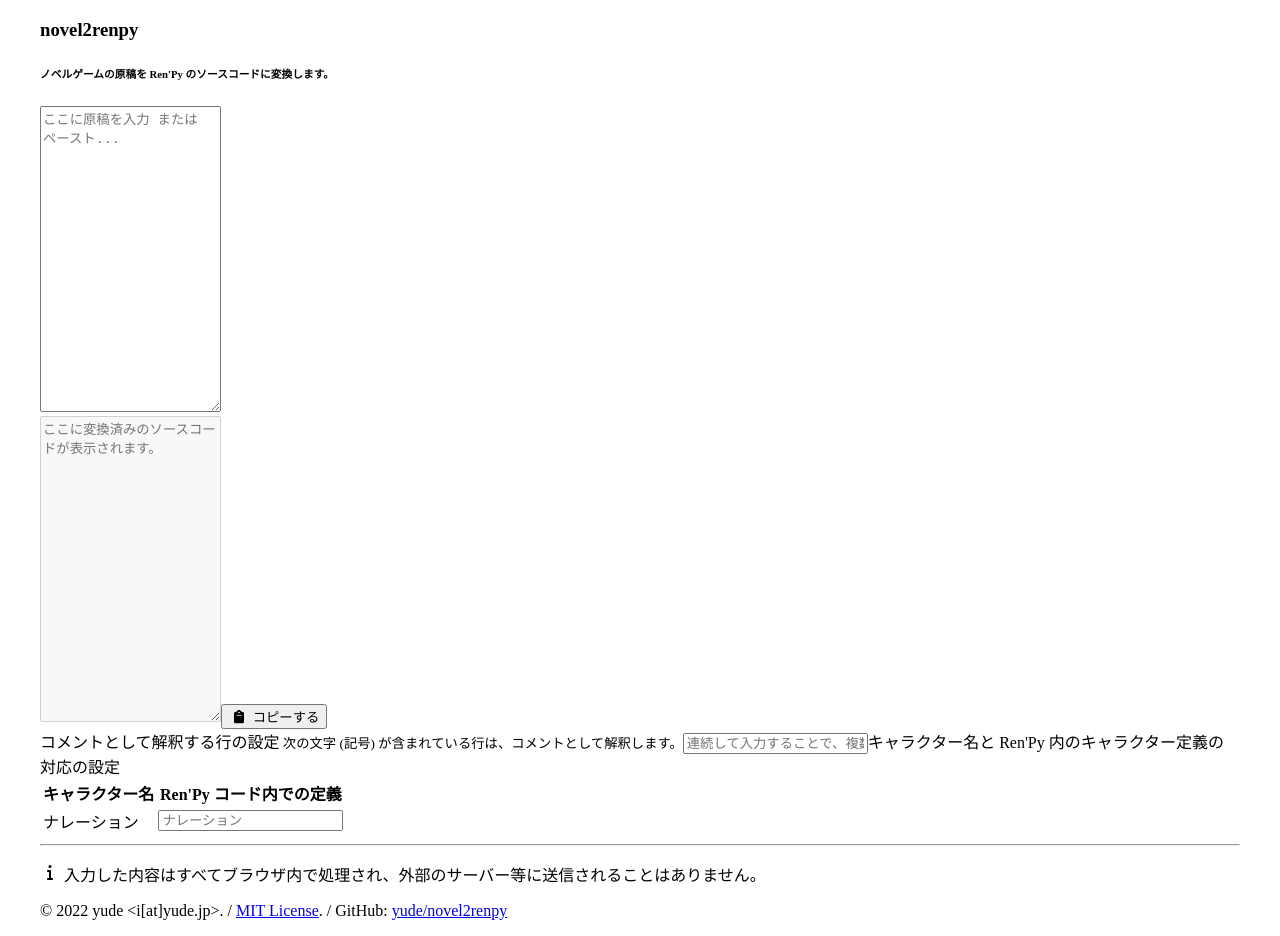
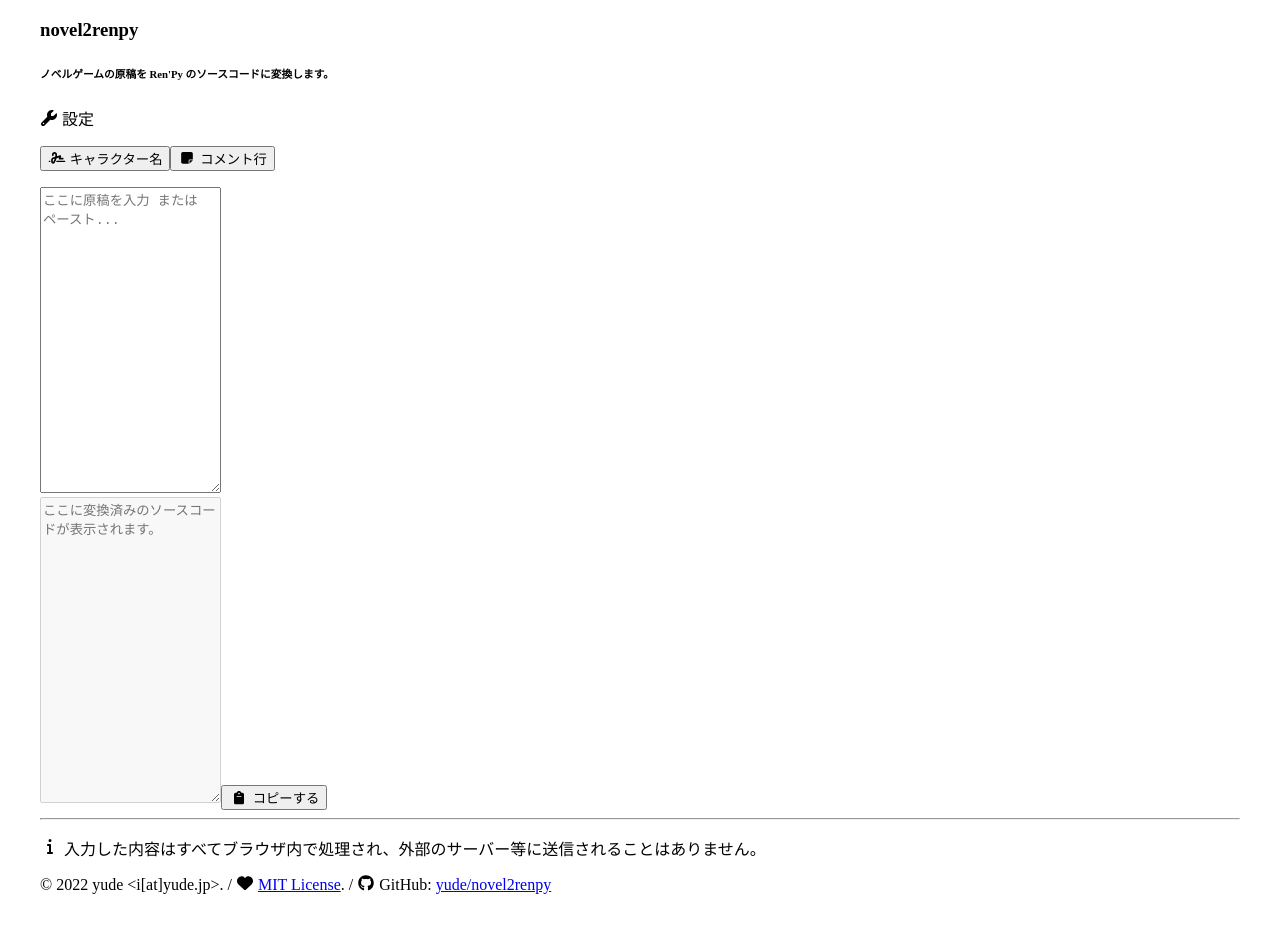
Before and after one commit to yude/novel2renpy, a Next.js app: page / in a window 1280 px wide. After the commit the page ends 910 px from the top, so only its background shows below. Built offline with nearby package versions, Linux system fonts and the light colour scheme.

Commit message:
feat: update styling

```diff
--- a/pages/index.tsx
+++ b/pages/index.tsx
@@ -1,13 +1,15 @@
 import Head from 'next/head'
-import { stringify } from 'querystring';
 import * as React from "react"
 import { useState } from "react"
 import Form from 'react-bootstrap/Form';
 import Table from 'react-bootstrap/Table';
 import Button from 'react-bootstrap/Button';
+import Card from 'react-bootstrap/Card';
+import Modal from 'react-bootstrap/Modal';
 import styles from '../styles/Home.module.css'
 import { FontAwesomeIcon } from "@fortawesome/react-fontawesome";
-import { faClipboard, faInfo } from "@fortawesome/free-solid-svg-icons";
+import { faClipboard, faInfo, faWrench, faSignature, faNoteSticky, faHeart } from "@fortawesome/free-solid-svg-icons";
+import { faGithub } from "@fortawesome/free-brands-svg-icons"
 
 export default function Home() {
   let [value, setValue] = useState('');
@@ -15,6 +17,14 @@ export default function Home() {
   let [temp, setTemp] = useState('aaaa');
 
   let [character, setCharacter] = useState([{ name: "ナレーション", renpy: "narrator" }])
+
+  const [charaModal, setCharaModal] = useState(false);
+  const handleCloseCharacterModal = () => setCharaModal(false);
+  const handleShowCharacterModal = () => setCharaModal(true);
+
+  const [commentModal, setCommentModal] = useState(false);
+  const handleCloseCommentModal = () => setCommentModal(false);
+  const handleShowCommentModal = () => setCommentModal(true);
 
   // define raw lines
   let lines: string[] = []
@@ -198,8 +208,21 @@ export default function Home() {
       <main>
         <h3 className="mt-5">novel2renpy</h3>
         <h6>ノベルゲームの原稿を Ren'Py のソースコードに変換します。</h6>
-        <div className="container mt-5">
-          <div className="row">
+        <div className="container mt-2">
+          <Card style={{ width: "100%" }}>
+            <Card.Body>
+              <Card.Title><FontAwesomeIcon icon={faWrench} width={18} height={18} transform="up-1" /> 設定</Card.Title>
+              <Card.Text>
+                <Button variant="primary" onClick={handleShowCharacterModal} className="m-2">
+                  <FontAwesomeIcon icon={faSignature} width={18} height={18} transform="up-1" /> キャラクター名
+                </Button>
+                <Button variant="primary" onClick={handleShowCommentModal} className="m-2">
+                  <FontAwesomeIcon icon={faNoteSticky} width={18} height={18} transform="up-1" /> コメント行
+                </Button>
+              </Card.Text>
+            </Card.Body>
+          </Card>
+          <div className="row mt-2">
             <div className="col-6">
               <Form.Control type="email" placeholder="ここに原稿を入力 または ペースト..." as="textarea" onChange={(event) => setValue(event.target.value)} rows={20} />
             </div>
@@ -210,12 +233,11 @@ export default function Home() {
           </div>
         </div>
         <div className="container mt-4">
-          <Form.Label>コメントとして解釈する行の設定</Form.Label>
-          <Form.Text className="text-muted">
-            &nbsp;次の文字 (記号) が含まれている行は、コメントとして解釈します。
-          </Form.Text>
-          <Form.Control onChange={(event) => setSplitter(event.target.value)} placeholder="連続して入力することで、複数個指定できます。(例: *＊#)" />
-          <Form.Label className="mt-3">キャラクター名と Ren'Py 内のキャラクター定義の対応の設定</Form.Label>
+          <Modal show={charaModal} onHide={handleCloseCharacterModal}>
+            <Modal.Header closeButton>
+              <Modal.Title>キャラクター名と Ren'Py 内のキャラクター定義の対応の設定</Modal.Title>
+            </Modal.Header>
+            <Modal.Body>
               <Table striped bordered hover>
                 <thead>
                   <tr>
@@ -234,12 +256,37 @@ export default function Home() {
                   })}
                 </tbody>
               </Table>
+            </Modal.Body>
+            <Modal.Footer>
+              <Button variant="secondary" onClick={handleCloseCharacterModal}>
+                閉じる
+              </Button>
+            </Modal.Footer>
+          </Modal>
+
+          <Modal show={commentModal} onHide={handleCloseCommentModal}>
+            <Modal.Header closeButton>
+              <Modal.Title>コメントとして解釈する行の設定</Modal.Title>
+            </Modal.Header>
+            <Modal.Body>
+              <Form.Text className="text-muted">
+                &nbsp;次の文字 (記号) が含まれている行は、コメントとして解釈します。
+              </Form.Text>
+              <Form.Control onChange={(event) => setSplitter(event.target.value)} placeholder="連続して入力することで、複数個指定できます。(例: *＊#)" />
+            </Modal.Body>
+            <Modal.Footer>
+              <Button variant="secondary" onClick={handleCloseCommentModal}>
+                閉じる
+              </Button>
+            </Modal.Footer>
+          </Modal>
+
 
           <hr />
           <p><FontAwesomeIcon icon={faInfo} width={20} height={20} transform="up-3" /> 入力した内容はすべてブラウザ内で処理され、外部のサーバー等に送信されることはありません。</p>
-          <p>&copy; 2022 yude &lt;i[at]yude.jp&gt;. / <a href="https://github.com/yude/novel2renpy/blob/master/LICENSE">MIT License</a>. / GitHub: <a href="https://github.com/yude/novel2renpy">yude/novel2renpy</a></p>
+          <p>&copy; 2022 yude &lt;i[at]yude.jp&gt;. / <FontAwesomeIcon icon={faHeart} width={18} height={18} transform="up-1" /> <a href="https://github.com/yude/novel2renpy/blob/master/LICENSE">MIT License</a>. / <FontAwesomeIcon icon={faGithub} width={18} height={18} transform="up-1" /> GitHub: <a href="https://github.com/yude/novel2renpy">yude/novel2renpy</a></p>
         </div>
       </main>
-    </div>
+    </div >
   )
 }
```
Lines whose indentation alone changed are shown as unchanged.
